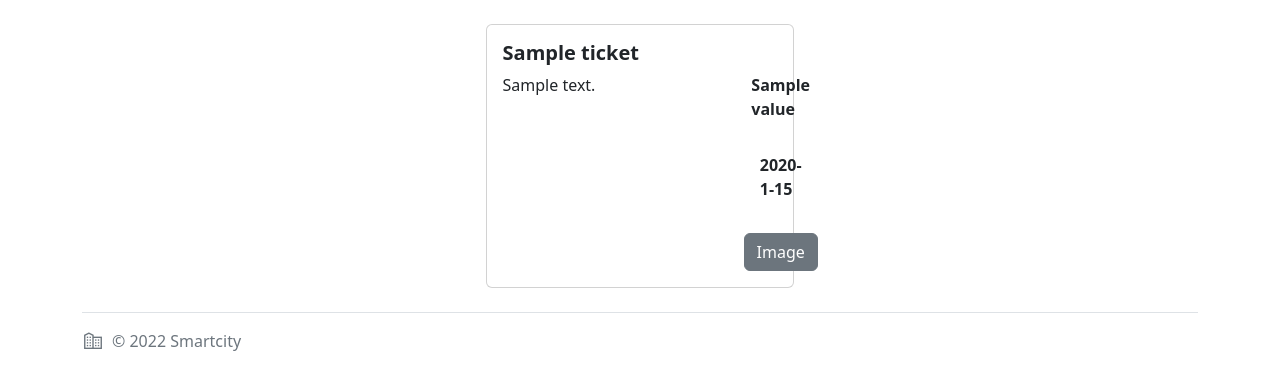
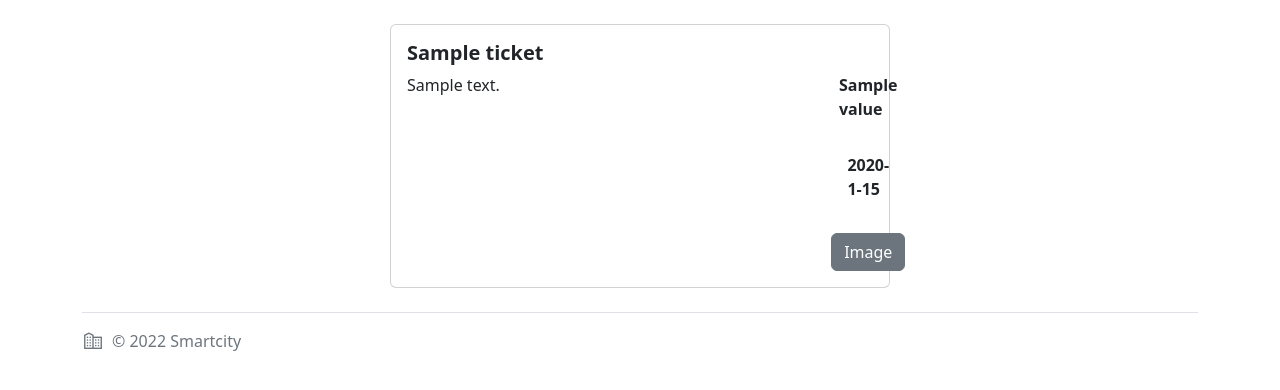
Before and after one commit to IIS-ITU-exceptions/IIS, a Python web app: template smartcity/templates/technician/task_view.html in a window 1280 px wide. Shown: the part 73-463 px from the top of the page. Run offline with Jinja, Linux system fonts and the light colour scheme; the template is opened without the code that fills it: most values are stand-ins (such as "Sample title", 1, 10 or a date in 2020).

Commit message:
Technician task view

```diff
--- a/smartcity/templates/technician/task_view.html
+++ b/smartcity/templates/technician/task_view.html
@@ -6,7 +6,7 @@
 {% block content %}
     {% for t in ticket %}
         <div class="d-flex justify-content-center align-items-center mt-4">
-            <div class="card {{ t.state.value }}" style="max-width: 1300px;">
+            <div class="card {{ t.state.value }}" style="max-width: 1300px; min-width: 500px;">
                 <div class="row g-0">
                     <div class="col-md-11">
                         <div class="card-body">
```
